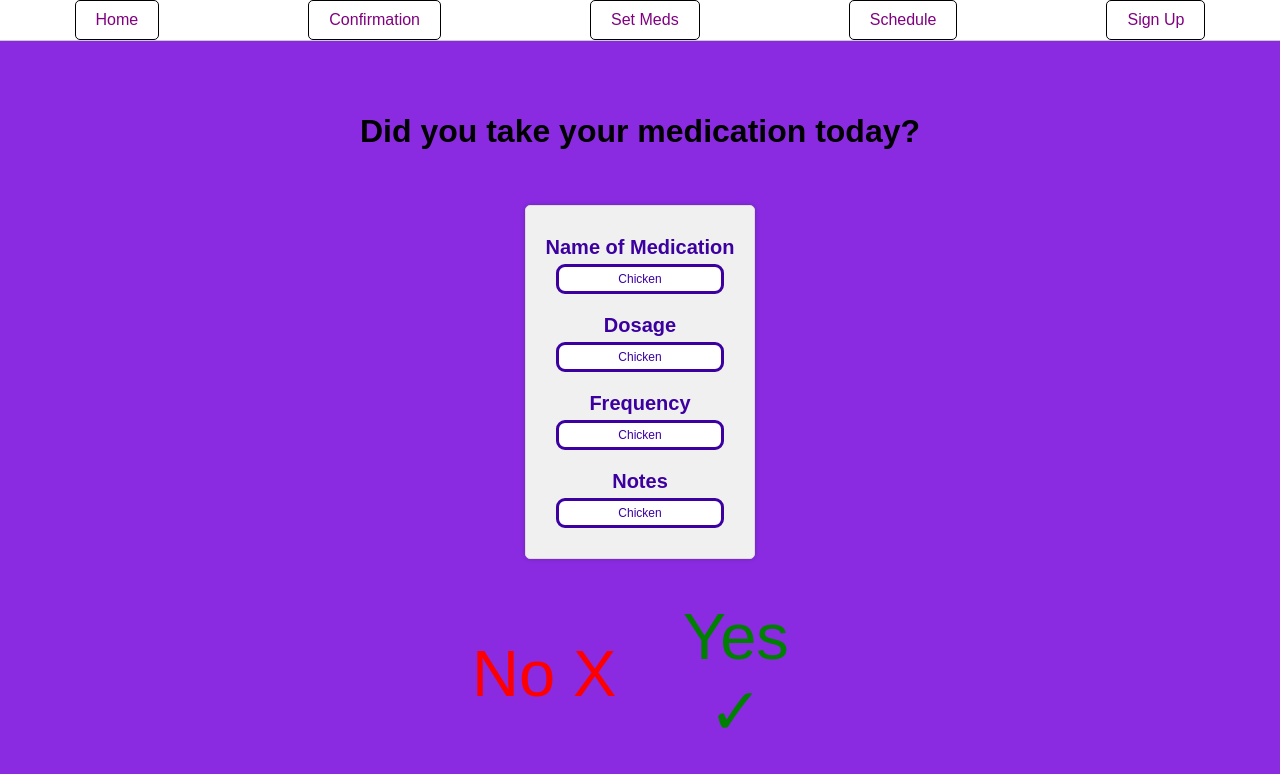
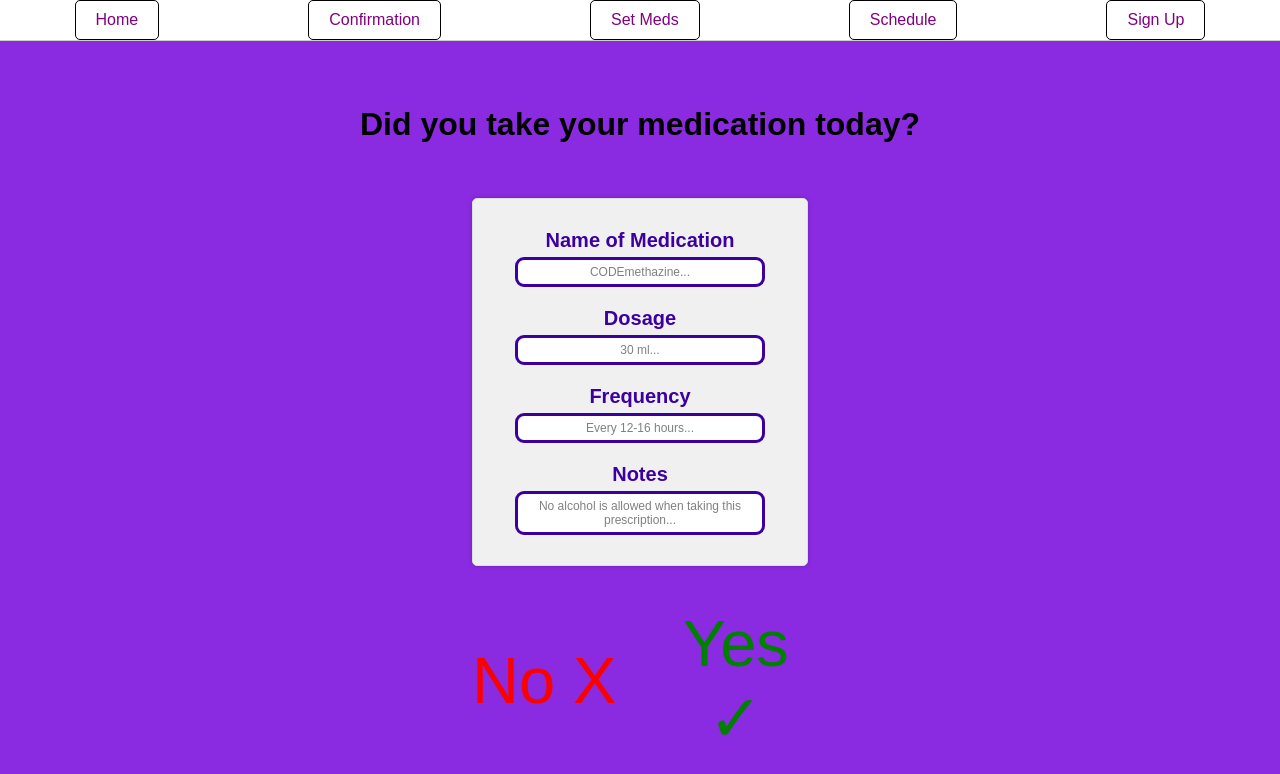
Before and after one commit to CODEmethazine/remedy, a React (Create React App) app in the folder frontend/remedy/: page /confirmation in a window 1280 px wide. Shown: the top 774 px of the page. Built offline with nearby package versions, Linux system fonts and the light colour scheme.

Commit message:
final edits

```diff
--- a/frontend/remedy/src/pages/confirmation.css
+++ b/frontend/remedy/src/pages/confirmation.css
@@ -48,7 +48,7 @@ h1 {
     padding: 5px;
     border-radius: 9px;
     font-size: 12px;
-    color: #3c00a0;
+    color: grey;
     background-color: white;
     text-align: center;
 }
--- a/frontend/remedy/src/pages/confirmation.js
+++ b/frontend/remedy/src/pages/confirmation.js
@@ -8,19 +8,19 @@ const Confirmation = () => {
         <div class="medication-details">
             <div class="medication-field">
                 <div class="label">Name of Medication</div>
-                <div class="value">Chicken</div>
+                <div class="value">CODEmethazine...</div>
             </div>
             <div class="medication-field">
                 <div class="label">Dosage</div>
-                <div class="value">Chicken</div>
+                <div class="value">30 ml...</div>
             </div>
             <div class="medication-field">
                 <div class="label">Frequency</div>
-                <div class="value">Chicken</div>
+                <div class="value">Every 12-16 hours...</div>
             </div>
             <div class="medication-field">
                 <div class="label">Notes</div>
-                <div class="value">Chicken</div>
+                <div class="value">No alcohol is allowed when taking this prescription...</div>
             </div>
         </div>
         <div class="action-buttons">
```
